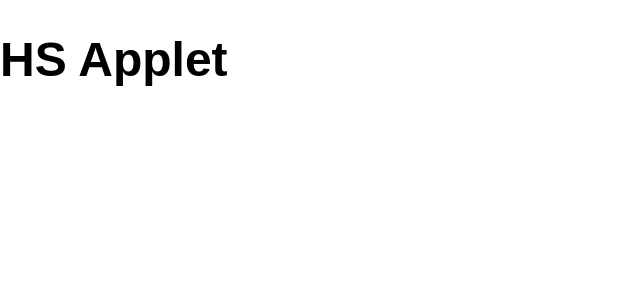
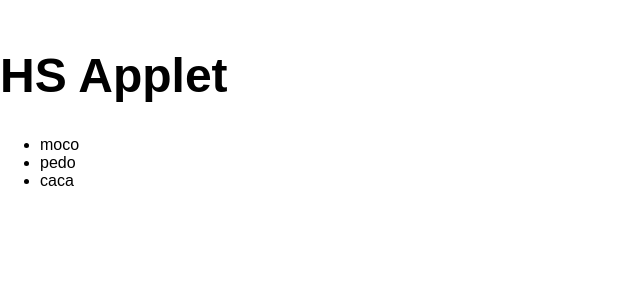
Before and after one commit to abelta/HS-applet, a React app: page / in a window 1280 px wide. Shown: the top 300 px of the page, without its empty margins (0-640 px from the left). Built offline with nearby package versions, Linux system fonts and the light colour scheme.

Commit message:
Configured Redux.

```diff
--- a/src/App.js
+++ b/src/App.js
@@ -1,12 +1,21 @@
 import React from 'react';
+import { Provider } from 'react-redux';
+import { createStore } from 'redux';
+import reducer from './reducers';
+import { ProductsList } from './containers';
 import './App.css';
 
+const store = createStore(reducer, window.__REDUX_DEVTOOLS_EXTENSION__ && window.__REDUX_DEVTOOLS_EXTENSION__());
+
 const App = () => (
-  <div>
-    <header className="fl w-100">
-      <h1 className="f1">HS Applet</h1>
-    </header>
-  </div>
+  <Provider store={store}>
+    <div>
+      <header className="fl w-100">
+        <h1 className="f1">HS Applet</h1>
+      </header>
+      <ProductsList />
+    </div>
+  </Provider>
 );
 
 export default App;
--- /dev/null
+++ b/src/containers/ProductsList.jsx
@@ -0,0 +1,12 @@
+import React from 'react';
+import { connect } from 'react-redux';
+
+const ProductsList = ({ products }) => {
+  return <ul>{products.map(product => <li key={product.id}>{product.name}</li>)}</ul>;
+};
+
+const mapStateToProps = state => ({
+  products: state.productsList,
+});
+
+export default connect(mapStateToProps)(ProductsList);
--- /dev/null
+++ b/src/containers/index.js
@@ -0,0 +1 @@
+export { default as ProductsList } from './ProductsList';
--- /dev/null
+++ b/src/reducers/index.js
@@ -0,0 +1,8 @@
+import { combineReducers } from 'redux';
+import productsList from './productsList';
+
+const reducer = combineReducers({
+  productsList,
+});
+
+export default reducer;
--- /dev/null
+++ b/src/reducers/productsList.js
@@ -0,0 +1,10 @@
+const initialState = [{ id: 1, name: 'moco' }, { id: 2, name: 'pedo' }, { id: 3, name: 'caca' }];
+
+const productsList = (state = initialState, action) => {
+  switch (action.type) {
+    default:
+      return state;
+  }
+};
+
+export default productsList;
```
Also changed, not shown: package.json (+6 -7 lines), 2 other files (tests, documents, lock files or other folders).
